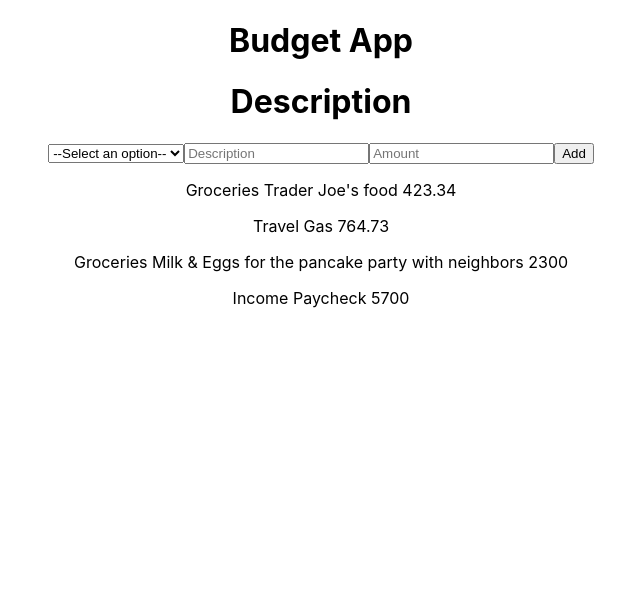
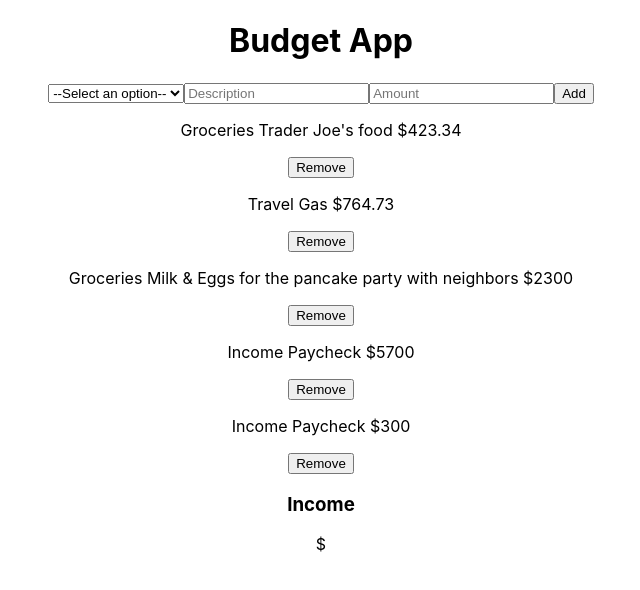
Before and after one commit to matthew-k-yee/BudgetTracker, a React (Create React App) app in the folder client/: page / in a window 1280 px wide. Shown: the top 590 px of the page, without its empty margins (319-959 px from the left). Built offline with nearby package versions, Linux system fonts and the light colour scheme.

Commit message:
handle delete

```diff
--- /dev/null
+++ b/client/src/components/Balance.js
@@ -0,0 +1,14 @@
+import React from 'react'
+
+class Balance extends React.Component {
+
+  render() {
+    return (
+      <div>
+        <h3>Income</h3>
+        <p>${this.props.total}</p>
+      </div>
+    )
+  }
+}
+export default Balance
--- a/client/src/components/Budget.js
+++ b/client/src/components/Budget.js
@@ -1,6 +1,7 @@
 import React, { Component } from 'react'
 import BudgetGrid from './BudgetGrid'
 import InputBudget from './InputBudget'
+import Balance from './Balance'
 import {defaultTransactions} from '../modules/default'
 
 class Budget extends Component {
@@ -12,7 +13,8 @@ class Budget extends Component {
         description: '',
         amount: ''
       },
-      expenseList: defaultTransactions
+      expenseList: defaultTransactions,
+      total: []
     })
   }
 
@@ -36,23 +38,51 @@ class Budget extends Component {
         expenseList: [
           ...prevState.expenseList,
           prevState.expenses
-        ],
-        expenses: {
-          categories: '',
-          description: '',
-          amount: ''
-        }
+        ]
+      }
+    })
+  }
+
+  handleDelete = index => {
+    this.setState(prevState => {
+      return {
+        expenseList:[...prevState.expenseList.filter( (list, i) => i !== index)]
       }
     })
     console.log(this.state.expenseList)
   }
+  // income = () => {
+  //   let list = this.state.expenseList
+  //   let total = []
+  //   for ( let i = 0; i < list.length; i++) {
+  //     if ( list[i].categories === 'Income')
+  //     total.push(list[i].amount)
+  //   }
+  //   this.setState({
+  //     total: total.reduce((a,c) => a + c)
+  //   })
+  // }
 
+  // handleIncomeUpdate = e => {
+  //   let list = this.state.expenseList
+  //   let total = []
+  //   for ( let i = 0; i < list.length; i++) {
+  //     if ( list[i].categories === 'Income')
+  //     total.push(list[i].amount)
+  //   }
+  //   this.setState({
+  //     total: total.reduce((a,c) => a + c)
+  //   })
+  // }
 
+  // componentDidMount() {
+  //   this.income()
+  // }
 
   render() {
+    console.log(this.state.expenseList)
     return (
       <div>
-        <h1>Description</h1>
         <InputBudget
           handleChange={this.handleChange}
           handleSubmit={this.handleSubmit}
@@ -62,7 +92,9 @@ class Budget extends Component {
         />
         <BudgetGrid
           expenseList={this.state.expenseList}
+          handleDelete={this.handleDelete}
         />
+        <Balance total={this.state.total}/>
       </div>
     )
   }
--- a/client/src/components/BudgetGrid.js
+++ b/client/src/components/BudgetGrid.js
@@ -1,14 +1,13 @@
 import React from 'react'
 
 const BudgetGrid = props => {
-  console.log(props.expenseList)
   return (
-
     <div>
     {props.expenseList.map( (list, index) => {
       return (
         <div key={index}>
-          <p>{list.categories} {list.description} {list.amount}</p>
+          <p>{list.categories} {list.description} ${list.amount}</p>
+          <button onClick={() => props.handleDelete(index)}>Remove</button>
         </div>
       )
     })}
@@ -34,3 +33,10 @@ export default BudgetGrid
   </tr>
 </tbody>
 </table> */}
+
+
+// let example = [{categories: "Groceries", description: "Trader Joe's food", amount: 423.34}
+// ,{categories: "Travel", description: "Gas", amount: 764.73}
+// ,{categories: "Groceries", description: "Milk & Eggs for the pancake party with neighbors", amount: 2300}
+// ,{categories: "Income", description: "Paycheck", amount: 5700}
+// ,{categories: "Income", description: "Paycheck", amount: 300}]
--- a/client/src/modules/default.js
+++ b/client/src/modules/default.js
@@ -19,4 +19,9 @@ export const defaultTransactions = [
     description: 'Paycheck',
     amount: 5700,
   },
+  {
+    categories: 'Income',
+    description: 'Paycheck',
+    amount: 300,
+  },
 ];
```
